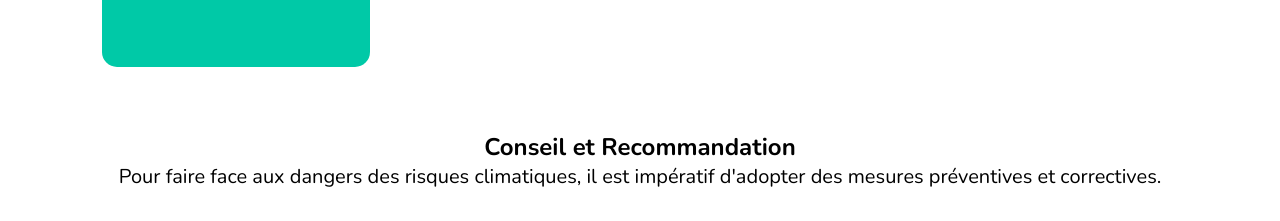
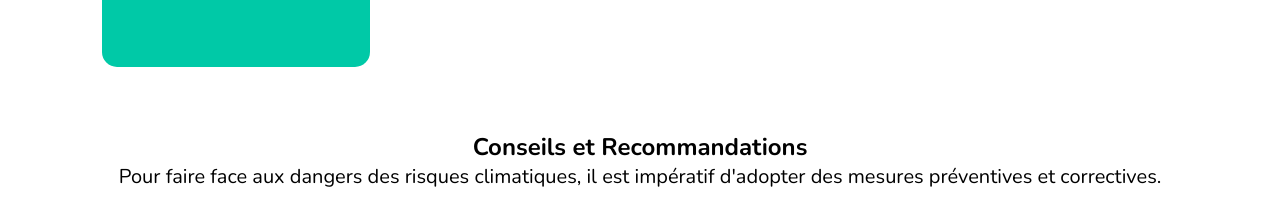
Before and after one commit to AliceGH-mmi22g02/SAE401, a Vue app: page /Information in a window 1280 px wide. Shown: the part 5400-5621 px from the top of the page. Built offline with nearby package versions, Linux system fonts and the light colour scheme.

Commit message:
locale quete

```diff
--- a/src/locales/en.json
+++ b/src/locales/en.json
@@ -1,46 +1,45 @@
 {
   "main": {
     "hello": "Hello World!",
-    "home":"Homepage",
-    "welcome":"Welcome to ",
-    "p1":"Dive into our interactive and ludic game where every quest gets you closer to a greener future. Learn, play, earn rewards and contribute to saving our planet.",
-    "why":"Why register?",
-    "p2":"Joining GREENPLAY,  it’s joining a community invested in the fight for a sustainable tomorrow. By creating an account, you become able to follow your progress, save your completed quests and accumulate exclusive rewards.",
-    "whyplay":"Why play?",
-    "p3":"Playing on GREENPLAY is an unique opportunity to combine fun and sensibilization to ecological challenges. It is an engaging way to learn about environmental challenges as well as finding realistic ways to resolve them. Through every quest, you not only level up your knowledge on ecology, you also actively contribute to initiatives to preserve our world.",
-    "how":"How to play?",
-    "p4-1":"1. Create an account to follow your progress and collect your rewards",
-    "p4-2":"2. Explore and select a quest from the quest board",
+    "home": "Homepage",
+    "welcome": "Welcome to ",
+    "p1": "Dive into our interactive and ludic game where every quest gets you closer to a greener future. Learn, play, earn rewards and contribute to saving our planet.",
+    "why": "Why register?",
+    "p2": "Joining GREENPLAY,  it’s joining a community invested in the fight for a sustainable tomorrow. By creating an account, you become able to follow your progress, save your completed quests and accumulate exclusive rewards.",
+    "whyplay": "Why play?",
+    "p3": "Playing on GREENPLAY is an unique opportunity to combine fun and sensibilization to ecological challenges. It is an engaging way to learn about environmental challenges as well as finding realistic ways to resolve them. Through every quest, you not only level up your knowledge on ecology, you also actively contribute to initiatives to preserve our world.",
+    "how": "How to play?",
+    "p4-1": "1. Create an account to follow your progress and collect your rewards",
+    "p4-2": "2. Explore and select a quest from the quest board",
     "p4-3": "3. Follow the quest objectives, and validate by answering a quiz. Then, you can collect rewards from your account!",
     "p4-4": "",
-    "subject":"Subjects of Quests",
-    "what":"What are the Quests like?",
-    "p5":"- When clicking on a quest, you will see a pop-up describing the environmental challenge. The objectives of the quest will also be detailed.",
-    "p6":"- The main quest is required to complete the quest, but the secondary quest is something you will have to integrate in your daily life (it is not mandatory to be able to validate the main quest).",
-    "p7":"- Click on “Start Quest” to get redirected to the information page and start the Quest!",
-    "rewards":"Reward system",
-    "p8":"Be rewarded for every cleared quest!",
-    "p9":"Success Badges : When finishing a quest, you will be awarded a unique badge. These symbolize the knowledge you acquired and your participation to the ecological cause.",
-    "p10":"Promo codes : Enjoy promo codes for eco-responsible games!",
-    "p11":"And more importantly, make sure to clear every Quest. A surprise awaits you at the end!",
-    "more":"Beyond digital rewards, your participation really contributes to the protection of our environment.",
-    "p12":"All of your rewards will be saved on your profile as soon as you register.",
-    "p13":"Join the GREENPLAY adventure now! Learn, take action and be rewarded :)"
-
+    "subject": "Subjects of Quests",
+    "what": "What are the Quests like?",
+    "p5": "- When clicking on a quest, you will see a pop-up describing the environmental challenge. The objectives of the quest will also be detailed.",
+    "p6": "- The main quest is required to complete the quest, but the secondary quest is something you will have to integrate in your daily life (it is not mandatory to be able to validate the main quest).",
+    "p7": "- Click on “Start Quest” to get redirected to the information page and start the Quest!",
+    "rewards": "Reward system",
+    "p8": "Be rewarded for every cleared quest!",
+    "p9": "Success Badges : When finishing a quest, you will be awarded a unique badge. These symbolize the knowledge you acquired and your participation to the ecological cause.",
+    "p10": "Promo codes : Enjoy promo codes for eco-responsible games!",
+    "p11": "And more importantly, make sure to clear every Quest. A surprise awaits you at the end!",
+    "more": "Beyond digital rewards, your participation really contributes to the protection of our environment.",
+    "p12": "All of your rewards will be saved on your profile as soon as you register.",
+    "p13": "Join the GREENPLAY adventure now! Learn, take action and be rewarded :)"
   },
   "img": {
     "risques_climatiques": "consommation_des_ressources"
   },
-  "special":{
-    "gp":"GREENPLAY",
+  "special": {
+    "gp": "GREENPLAY",
     "exclam": "!"
   },
   "login": {
-    "h1":"Log in" ,
-    "label1":"Email" ,
-    "label2":"Password" ,
-    "button":"Log in" ,
-    "a":"You have not created an account yet? Sign in now!"
+    "h1": "Log in",
+    "label1": "Email",
+    "label2": "Password",
+    "button": "Log in",
+    "a": "You have not created an account yet? Sign in now!"
   },
   "register": {
     "h1": "Sign in",
@@ -77,7 +76,7 @@
   "info": {
     "titre": {
       "h1": "The fight against deforestation",
-      "p1":"Forests, essential to life on Earth, are home to a rich biodiversity and store 40% of the Earth's carbon, playing a crucial role in the fight against climate change. However, deforestation has been accelerating since the 1970s, mainly due to agricultural expansion, leading to loss of biodiversity, increasing greenhouse gas emissions and affecting local populations. The consequences are multiple and serious: loss of biodiversity, increased greenhouse gas emissions, and impact on local populations who depend on forests for their survival. Between 2004 and 2017, 43 million hectares of forest were lost, underscoring the urgent need for action to halt this destructive process."
+      "p1": "Forests, essential to life on Earth, are home to a rich biodiversity and store 40% of the Earth's carbon, playing a crucial role in the fight against climate change. However, deforestation has been accelerating since the 1970s, mainly due to agricultural expansion, leading to loss of biodiversity, increasing greenhouse gas emissions and affecting local populations. The consequences are multiple and serious: loss of biodiversity, increased greenhouse gas emissions, and impact on local populations who depend on forests for their survival. Between 2004 and 2017, 43 million hectares of forest were lost, underscoring the urgent need for action to halt this destructive process."
     },
     "partie1": {
       "h2": "Causes",
@@ -164,5 +163,53 @@
       "p2": "To validate this quest and test your knowledge, we invite you to answer the following questions.",
       "button": " Start the quizz"
     }
+  },
+  "info2": {
+    "titre": {
+      "h1": "The dangers of climate risks",
+      "p": "Climate risks, exacerbated by anthropogenic changes in the composition of the Earth's atmosphere, represent a growing threat to our planet. Increasing greenhouse gas emissions, mainly from fossil fuel combustion, deforestation and intensive agriculture, have significantly altered global climate patterns. These disruptions are leading to an increased frequency and intensity of extreme weather events, such as violent storms, devastating floods, unbearable heatwaves and prolonged droughts. These extreme weather events endanger vital ecosystems, threaten homes and infrastructure, and compromise global food security."
+    },
+    "partie1": {
+      "h1": "Causes",
+      "h3": "Greenhouse gas emissions",
+      "p": " - Human activity, in particular the use of fossil fuels, contributes massively to the increase in greenhouse gases in the atmosphere.",
+      "h3_2": "Deforestation",
+      "p2": " - The reduction of forests reduces the Earth's capacity to absorb CO2, aggravating the greenhouse effect.",
+      "h3_3": "Intensive agriculture",
+      "p3": "- Unsustainable agricultural practices increase methane and nitrous oxide emissions.",
+      "h3_4": "Urbanization",
+      "p4": " - The expansion of urban areas is altering natural landscapes, affecting local climate patterns."
+    },
+    "partie2": {
+      "h1": "Consequences",
+      "h3": "Extreme weather phenomena",
+      "p": " - An increase in the frequency and intensity of storms, floods, heatwaves, and droughts.",
+      "h3_2": "Threat to biodiversity",
+      "p2": "- Disruption of natural habitats, leading to a loss of biodiversity.",
+      "h3_3": "Food insecurity",
+      "p3": " - Destruction of agricultural land and disruption of food supply chains.",
+      "h3_4": "Population displacement",
+      "p4": " - Extreme events and rising waters force populations to move, creating humanitarian crises."
+    },
+    "partie3": {
+      "h1": "Advice and Recommendations",
+      "p": "To face the dangers of climate risks, it is imperative to adopt preventive and corrective measures.",
+      "h3": "Reducing greenhouse gas emissions",
+      "p2": "- Opt for renewable energy sources, improve energy efficiency, and encourage sustainable mobility.",
+      "h3_2": "Sustainable agricultural practices",
+      "p3": " - Adopt agroecology and agroforestry to reduce the impact of agriculture on the climate.",
+      "h3_3": "Ecosystem restoration",
+      "p4": "- Participate in reforestation and natural habitat conservation programs.",
+      "h3_4": "Preparedness and adaptation",
+      "p5": " - Strengthen infrastructure and housing to make them resilient to extreme climatic events.",
+      "p5suite": "- Give priority to certified sustainable products.",
+      "p5suite2": " - Support reforestation initiatives."
+    },
+    "partie4": {
+      "h1": "Conclusion",
+      "p": "Combating climate risks is a major challenge that requires collective action and profound changes in the way we live and consume. By taking steps to reduce our impact on the climate and preparing for inevitable changes, we can protect our planet for future generations.",
+      "p2": "To validate this quest and test your knowledge, we invite you to answer the following questionnaire.",
+      "button": "Start the questionnaire"
+    }
   }
 }
--- a/src/locales/fr.json
+++ b/src/locales/fr.json
@@ -163,5 +163,53 @@
       "p2": "Pour validier cette quête et tester vos connaissances, nous vous invitons à répondre au questionnaire suivant.",
       "button": " Commencer le questionnaire"
     }
+  },
+  "info2": {
+    "titre": {
+      "h1": "Les dangers des risques climatiques",
+      "p": "Les risques climatiques, exacerbés par les changements anthropogéniques dans la composition de l'atmosphère terrestre, représentent une menace croissante pour notre planète. L'accroissement des émissions de gaz à effet de serre, issus principalement de la combustion des énergies fossiles, de la déforestation, et de l'agriculture intensive, a modifié de manière significative les modèles climatiques globaux. Ces perturbations entraînent une fréquence et une intensité accrues de phénomènes météorologiques extrêmes, tels que des tempêtes violentes, des inondations dévastatrices, des canicules insoutenables, et des sécheresses prolongées. Ces événements climatiques extrêmes mettent en danger les écosystèmes vitaux, menacent les habitations et les infrastructures, et compromettent la sécurité alimentaire mondiale."
+    },
+    "partie1": {
+      "h1": "Causes",
+      "h3": "Émissions de gaz à effet de serre",
+      "p": " - L'activité humaine, notamment l'utilisation d'énergies fossiles, contribue massivement à l'augmentation des gaz à effet de serre dans l'atmosphère.",
+      "h3_2": "Déforestation",
+      "p2": " - La réduction des forêts diminue la capacité de la Terre à absorber le CO2, aggravant l'effet de serre.",
+      "h3_3": "Agriculture intensive",
+      "p3": " - Les pratiques agricoles non durables augmentent les émissions de méthane et de protoxyde d'azote.",
+      "h3_4": "Urbanisation",
+      "p4": " - L'expansion des zones urbaines modifie les paysages naturels, affectant les modèles climatiques locaux."
+    },
+    "partie2": {
+      "h1": "Conséquences",
+      "h3": "Phénomènes météorologiques extrêmes",
+      "p": " - Une augmentation de la fréquence et de l'intensité des tempêtes, inondations, canicules, et sécheresses.",
+      "h3_2": "Menace pour la biodiversité",
+      "p2": " - Perturbation des habitats naturels, entraînant une perte de biodiversité.",
+      "h3_3": "Insécurité alimentaire",
+      "p3": " - Destruction des terres agricoles et perturbation des chaînes d'approvisionnement alimentaire.",
+      "h3_4": "Déplacements de population",
+      "p4": " - Les événements extrêmes et la montée des eaux forcent les populations à se déplacer, créant des crises humanitaires."
+    },
+    "partie3": {
+      "h1": "Conseils et Recommandations",
+      "p": "Pour faire face aux dangers des risques climatiques, il est impératif d'adopter des mesures préventives et correctives.",
+      "h3": "Réduction des émissions de gaz à effet de serre",
+      "p2": " - Opter pour des sources d'énergie renouvelables, améliorer l'efficacité énergétique, et encourager la mobilité durable.",
+      "h3_2": "Pratiques agricoles durables",
+      "p3": " - Adopter l'agroécologie et l'agroforesterie pour réduire l'impact de l'agriculture sur le climat.",
+      "h3_3": "Restauration des écosystèmes",
+      "p4": " - Participer à des programmes de reforestation et de conservation des habitats naturels.",
+      "h3_4": "Préparation et adaptation",
+      "p5": " - Renforcer les infrastructures et les habitations pour les rendre résilientes aux événements climatiques extrêmes.",
+      "p5suite": " - Privilégier les produits certifiés durables.",
+      "p5suite2": " - Soutenir les initiatives de reforestation."
+    },
+    "partie4": {
+      "h1": "Conclusion",
+      "p": "La lutte contre les risques climatiques est un enjeu majeur qui nécessite une action collective et des changements profonds dans notre manière de vivre et de consommer. En prenant des mesures pour réduire notre impact sur le climat et en nous préparant aux changements inévitables, nous pouvons protéger notre planète pour les générations futures.",
+      "p2": "Pour valider cette quête et tester vos connaissances, nous vous invitons à répondre au questionnaire suivant.",
+      "button": "Commencer le questionnaire"
+    }
   }
 }
--- a/src/views/InformationView.vue
+++ b/src/views/InformationView.vue
@@ -182,100 +182,102 @@
     </section>
     <section id="info2">
       <div class="titreinfo">
-        <h1>Les dangers des risques climatiques</h1>
+        <h1>{{ $t("info2.titre.h1") }}</h1>
       </div>
-      <p>Les risques climatiques, exacerbés par les changements anthropogéniques dans la composition de l'atmosphère terrestre, représentent une menace croissante pour notre planète. L'accroissement des émissions de gaz à effet de serre, issus principalement de la combustion des énergies fossiles, de la déforestation, et de l'agriculture intensive, a modifié de manière significative les modèles climatiques globaux. Ces perturbations entraînent une fréquence et une intensité accrues de phénomènes météorologiques extrêmes, tels que des tempêtes violentes, des inondations dévastatrices, des canicules insoutenables, et des sécheresses prolongées. Ces événements climatiques extrêmes mettent en danger les écosystèmes vitaux, menacent les habitations et les infrastructures, et compromettent la sécurité alimentaire mondiale.</p>
+      <p>{{ $t("info2.titre.p") }}</p>
       <div class="partieinfo">
-        <h1>Causes</h1>
+        <h1>{{ $t("info2.partie1.h1") }}</h1>
       </div>
       <div class="grid">
         <div class="grid-forme">
           <div class="grid-forme-fond">
           </div>
-          <h3>Émissions de gaz à effet de serre</h3>
-          <p>- L'activité humaine, notamment l'utilisation d'énergies fossiles, contribue massivement à l'augmentation des gaz à effet de serre dans l'atmosphère.</p>
+          <h3>{{ $t("info2.partie1.h3") }}</h3>
+          <p>{{ $t("info2.partie1.p") }}</p>
         </div>
         <div class="grid-forme">
           <div class="grid-forme-fond">
           </div>
-          <h3>Déforestation</h3>
-          <p>- La réduction des forêts diminue la capacité de la Terre à absorber le CO2, aggravant l'effet de serre.</p>
+          <h3>{{ $t("info2.partie1.h3_2") }}</h3>
+          <p>{{ $t("info2.partie1.p2") }}</p>
         </div>
         <div class="grid-forme">
           <div class="grid-forme-fond">
           </div>
-          <h3>Agriculture intensive</h3>
-          <p>- Les pratiques agricoles non durables augmentent les émissions de méthane et de protoxyde d'azote.</p>
+          <h3>{{ $t("info2.partie1.h3_3") }}</h3>
+          <p>{{ $t("info2.partie1.p3") }}</p>
         </div>
       </div>
       <div class="grid">
         <div class="grid-forme">
           <div class="grid-forme-fond">
           </div>
-          <h3>Urbanisation</h3>
-          <p>- L'expansion des zones urbaines modifie les paysages naturels, affectant les modèles climatiques locaux.</p>
+          <h3>{{ $t("info2.partie1.h3_4") }}</h3>
+          <p>{{ $t("info2.partie1.p4") }}</p>
         </div>
       </div>
       <div class="partieinfo">
-        <h1>Conséquences</h1>
+        <h1>{{ $t("info2.partie2.h1") }}</h1>
       </div>
       <div class="grid">
         <div class="grid-forme">
           <div class="grid-forme-fond">
           </div>
-          <h3>Phénomènes météorologiques extrêmes</h3>
-          <p>- Une augmentation de la fréquence et de l'intensité des tempêtes, inondations, canicules, et sécheresses.</p>
+          <h3>{{ $t("info2.partie2.h3") }}</h3>
+          <p>{{ $t("info2.partie2.p") }}</p>
         </div>
         <div class="grid-forme">
           <div class="grid-forme-fond">
           </div>
-          <h3>Menace pour la biodiversité</h3>
-          <p>- Perturbation des habitats naturels, entraînant une perte de biodiversité.</p>
+          <h3>{{ $t("info2.partie2.h3_2") }}</h3>
+          <p>{{ $t("info2.partie2.p2") }}</p>
         </div>
         <div class="grid-forme">
           <div class="grid-forme-fond">
           </div>
-          <h3>Insécurité alimentaire</h3>
-          <p>- Destruction des terres agricoles et perturbation des chaînes d'approvisionnement alimentaire.</p>
+          <h3>{{ $t("info2.partie2.h3_3") }}</h3>
+          <p>{{ $t("info2.partie2.p3") }}</p>
         </div>
         <div class="grid-forme">
           <div class="grid-forme-fond">
           </div>
-          <h3>Déplacements de population</h3>
-          <p>- Les événements extrêmes et la montée des eaux forcent les populations à se déplacer, créant des crises humanitaires.</p>
+          <h3>{{ $t("info2.partie2.h3_4") }}</h3>
+          <p>{{ $t("info2.partie2.p4") }}</p>
         </div>
       </div>
       <div class="partieinfo">
-        <h1>Conseil et Recommandation</h1>
-        <p>Pour faire face aux dangers des risques climatiques, il est impératif d'adopter des mesures préventives et correctives.</p>
+        <h1>{{ $t("info2.partie3.h1") }}</h1>
+        <p>{{ $t("info2.partie3.p") }}</p>
       </div>
       <div class="grid3">
         <div class="grid3-forme">
-          <h3>Réduction des émissions de gaz à effet de serre</h3>
-          <p>- Opter pour des sources d'énergie renouvelables, améliorer l'efficacité énergétique, et encourager la mobilité durable.</p>
+          <h3>{{ $t("info2.partie3.h3") }}</h3>
+          <p>{{ $t("info2.partie3.p2") }}</p>
         </div>
         <div class="grid3-forme">
-          <h3>Pratiques agricoles durables</h3>
-          <p>- Adopter l'agroécologie et l'agroforesterie pour réduire l'impact de l'agriculture sur le climat.</p>
+          <h3>{{ $t("info2.partie3.h3_2") }}</h3>
+          <p>{{ $t("info2.partie3.p3") }}</p>
         </div>
         <div class="grid3-forme">
-          <h3>Restauration des écosystèmes</h3>
-          <p>- Participer à des programmes de reforestation et de conservation des habitats naturels.</p>
+          <h3>{{ $t("info2.partie3.h3_3") }}</h3>
+          <p>{{ $t("info2.partie3.p4") }}</p>
         </div>
       </div>
       <div class="grid3">
         <div class="grid3-forme">
-          <h3>Préparation et adaptation</h3>
-          <p>- Renforcer les infrastructures et les habitations pour les rendre résilientes aux événements climatiques extrêmes.<br>- Privilégier les produits certifiés durables.<br>- Soutenir les initiatives de reforestation.</p>
+          <h3>{{ $t("info2.partie3.h3_4") }}</h3>
+          <p>{{ $t("info2.partie3.p5") }}</p>
+          <p>{{ $t("info2.partie3.p5suite") }}</p>
+          <p>{{ $t("info2.partie3.p5suite2") }}</p>
         </div>
       </div>
       <div class="partieinfo">
-        <h1>Conclusion</h1>
-        <p>La lutte contre les risques climatiques est un enjeu majeur qui nécessite une action collective et des changements profonds dans notre manière de vivre et de consommer. En prenant des mesures pour réduire notre impact sur le climat et en nous préparant aux changements inévitables, nous pouvons protéger notre planète pour les générations futures.</p>
+        <h1>{{ $t("info2.partie4.h1") }}</h1>
+        <p>{{ $t("info2.partie4.p") }}</p>
         <br>
-        <p>Pour valider cette quête et tester vos connaissances, nous vous invitons à répondre au questionnaire suivant.</p>
+        <p>{{ $t("info2.partie4.p2") }}</p>
       </div>
-      <button @click="startQuestionnaire2">Commencer le questionnaire</button>
+      <button @click="startQuestionnaire2">{{ $t("info2.partie4.button") }}</button>
     </section>
     <section v-if="showQuestionnaire2 && currentQuestions && currentQuestions[currentQuestionIndex] && !questionnaireCompleted(2)">
       <div>
```
